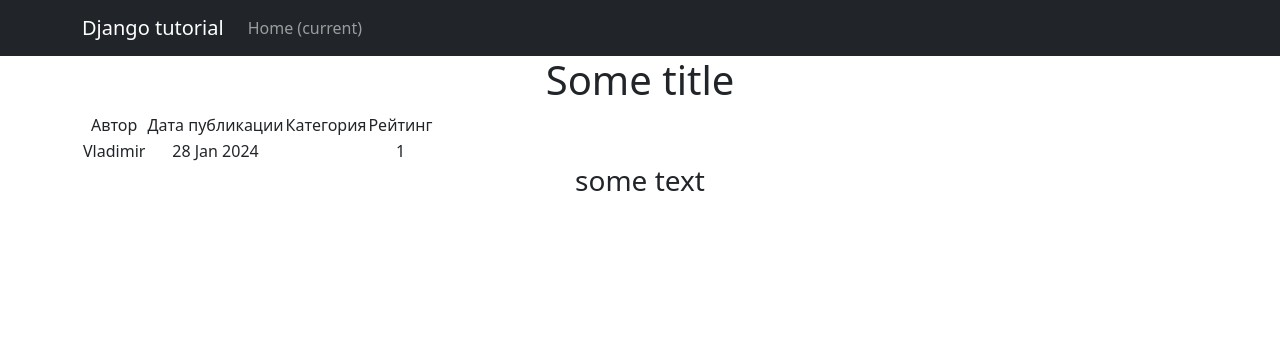
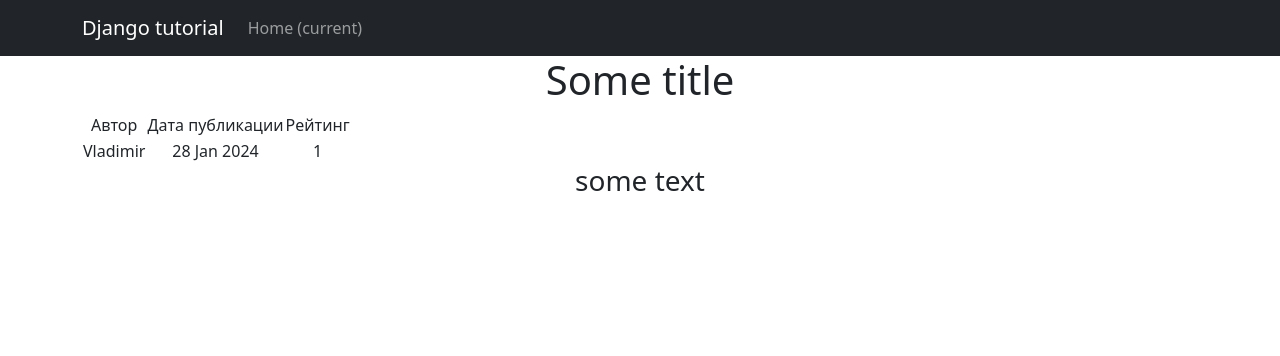
Before and after one commit to Arler/Py-projects, a Django app: page /news/2 in a window 1280 px wide. Shown: the top 356 px of the page. Run offline with Django 5.2, Linux system fonts and the light colour scheme; data comes from the database, SQL or seed files in the repository; some libraries are stand-ins or nearby versions.

Commit message:
Обновил posts.html

```diff
--- a/D3/NewsPortal/templates/post.html
+++ b/D3/NewsPortal/templates/post.html
@@ -12,13 +12,11 @@
         <tr>
             <td>Автор</td>
             <td>Дата публикации</td>
-            <td>Категория</td>
             <td>Рейтинг</td>
         </tr>
         <tr>
             <td>{{ post.author.user.username }}</td>
             <td>{{ post.date|date:'d M Y' }}</td>
-            <td>{{ post.category }}</td>
             <td>{{ post.rating }}</td>
         </tr>
     </table>
```
